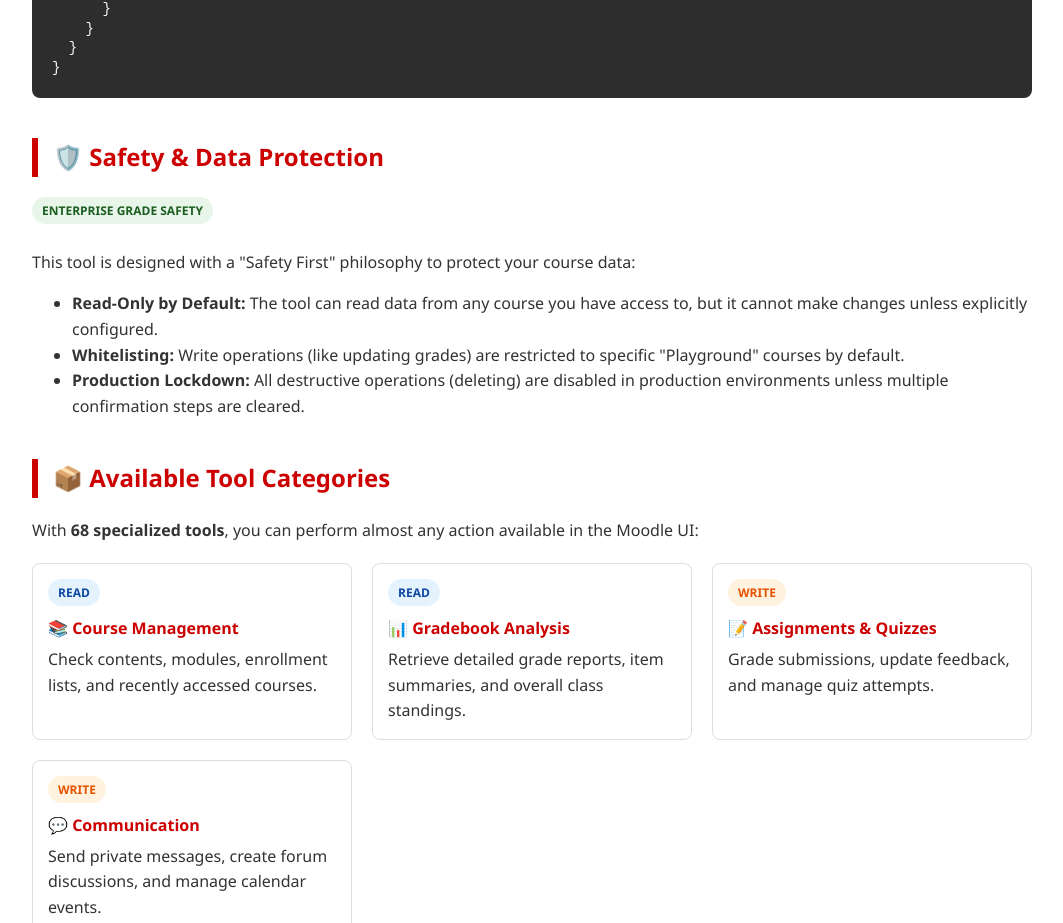
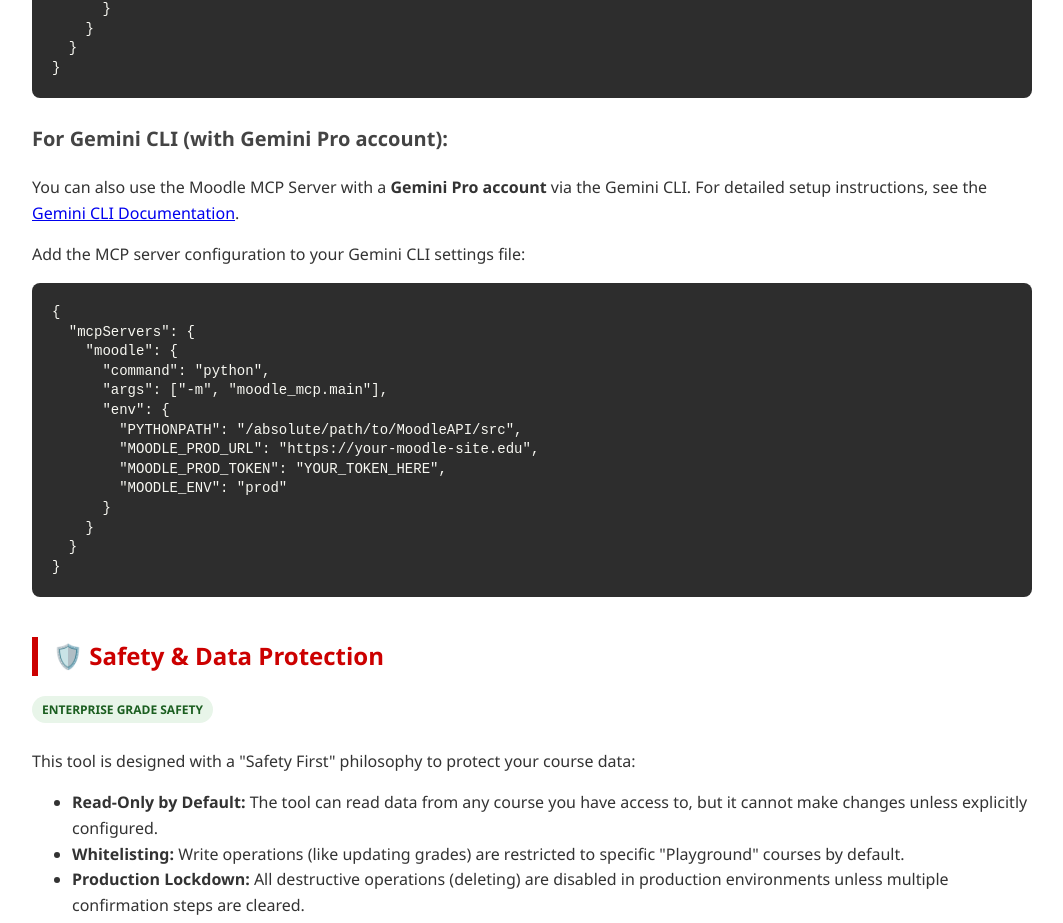
Before and after one commit to leshamblin/MoodleMCP, a plain HTML site: page Moodle_MCP_User_Guide.html in a window 1280 px wide. Shown: the part 1417-2340 px from the top of the page, without its empty margins (108-1171 px from the left). Drawn offline with Linux system fonts and the light colour scheme.

Commit message:
docs: Add Gemini CLI setup instructions to user guide
Add section for using Moodle MCP Server with Gemini Pro account,
including link to Gemini CLI documentation at geminicli.com/docs.

```diff
--- a/Moodle_MCP_User_Guide.html
+++ b/Moodle_MCP_User_Guide.html
@@ -214,6 +214,25 @@
     }
   }
 }</pre>
+
+        <h3>For Gemini CLI (with Gemini Pro account):</h3>
+        <p>You can also use the Moodle MCP Server with a <strong>Gemini Pro account</strong> via the Gemini CLI. For detailed setup instructions, see the <a href="https://geminicli.com/docs/" target="_blank" rel="noopener noreferrer">Gemini CLI Documentation</a>.</p>
+        <p>Add the MCP server configuration to your Gemini CLI settings file:</p>
+        <pre>
+{
+  "mcpServers": {
+    "moodle": {
+      "command": "python",
+      "args": ["-m", "moodle_mcp.main"],
+      "env": {
+        "PYTHONPATH": "/absolute/path/to/MoodleAPI/src",
+        "MOODLE_PROD_URL": "https://your-moodle-site.edu",
+        "MOODLE_PROD_TOKEN": "YOUR_TOKEN_HERE",
+        "MOODLE_ENV": "prod"
+      }
+    }
+  }
+}</pre>
     </section>
 
     <section id="safety">
```
